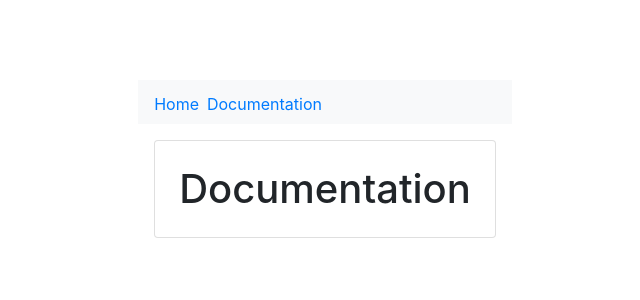
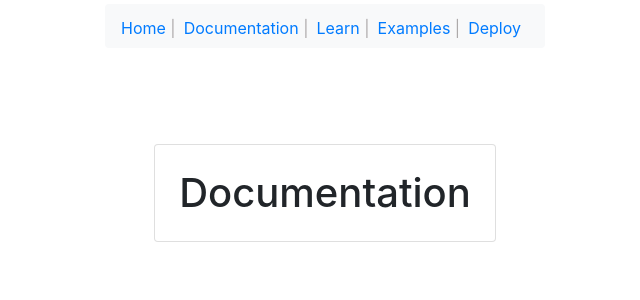
Before and after one commit to aaykmr/josh-test, a Next.js app: page /Documentation in a window 1280 px wide. Shown: the top 300 px of the page, without its empty margins (315-955 px from the left). Built offline with nearby package versions, Linux system fonts and the light colour scheme.

Commit message:
Nav bar after

```diff
--- a/components/Nav.jsx
+++ b/components/Nav.jsx
@@ -3,9 +3,7 @@ import Link from "next/link"
 export default function Nav(){
     return(
         <>
-            <nav className="navbar navbar-expand-lg navbar-light bg-light">
-
-
+            <nav className="navbar navbar-expand-lg navbar-light bg-light mt-1 rounded">
                 <div className="collapse navbar-collapse" id="navbarSupportedContent">
                     <ul className="navbar-nav mr-auto mt-1">
                         <li className="nav-item mr-2 active">
@@ -14,6 +12,15 @@ export default function Nav(){
                         <li className="nav-item mr-2">
                             <Link className="nav-link" href="Documentation">Documentation</Link>
                         </li>
+                        <li className="nav-item mr-2">
+                            <Link className="nav-link" href="Documentation">Learn</Link>
+                        </li>
+                        <li className="nav-item mr-2">
+                            <Link className="nav-link" href="Documentation">Examples</Link>
+                        </li>
+                        <li className="nav-item mr-2">
+                            <Link className="nav-link" href="Documentation">Deploy</Link>
+                        </li>
                     </ul>
                 </div>
             </nav>
--- a/global.css
+++ b/global.css
@@ -65,6 +65,11 @@
     font-size: 1.5rem;
   }
 
+  .nav-item:not(:last-child)::after{
+    content: " | ";
+    color: rgb(173, 170, 170);
+  }
+
   code {
     background: #fafafa;
     border-radius: 5px;
@@ -79,7 +84,6 @@
     align-items: center;
     justify-content: center;
     flex-wrap: wrap;
-
     max-width: 800px;
     margin-top: 3rem;
   }
--- a/pages/Documentation.jsx
+++ b/pages/Documentation.jsx
@@ -6,8 +6,8 @@ export default function Documentation(){
     return(
         <>
         <div className="container">
+            <Nav />
             <main>
-                <Nav />
                 <h1 className="card">Documentation</h1>
             </main>
         </div>
--- a/pages/index.js
+++ b/pages/index.js
@@ -5,8 +5,8 @@ import Nav from '../components/Nav'
 export default function Home() {
   return (
     <div className="container">
+      <Nav />
       <main>
-        <Nav />
         <h1 className="title">
           Created with <a href="https://nextjs.org">Next.js!</a>
         </h1>
```
Lines whose indentation alone changed are shown as unchanged.
